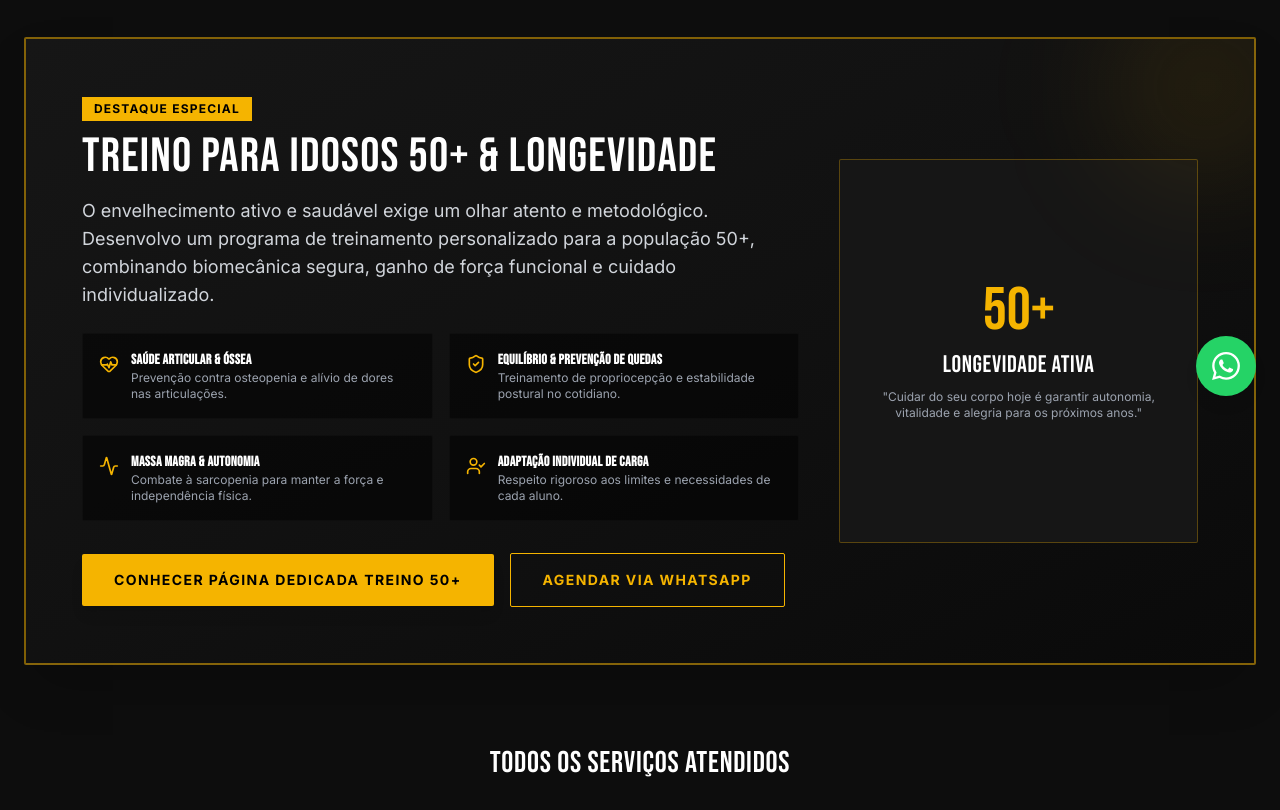
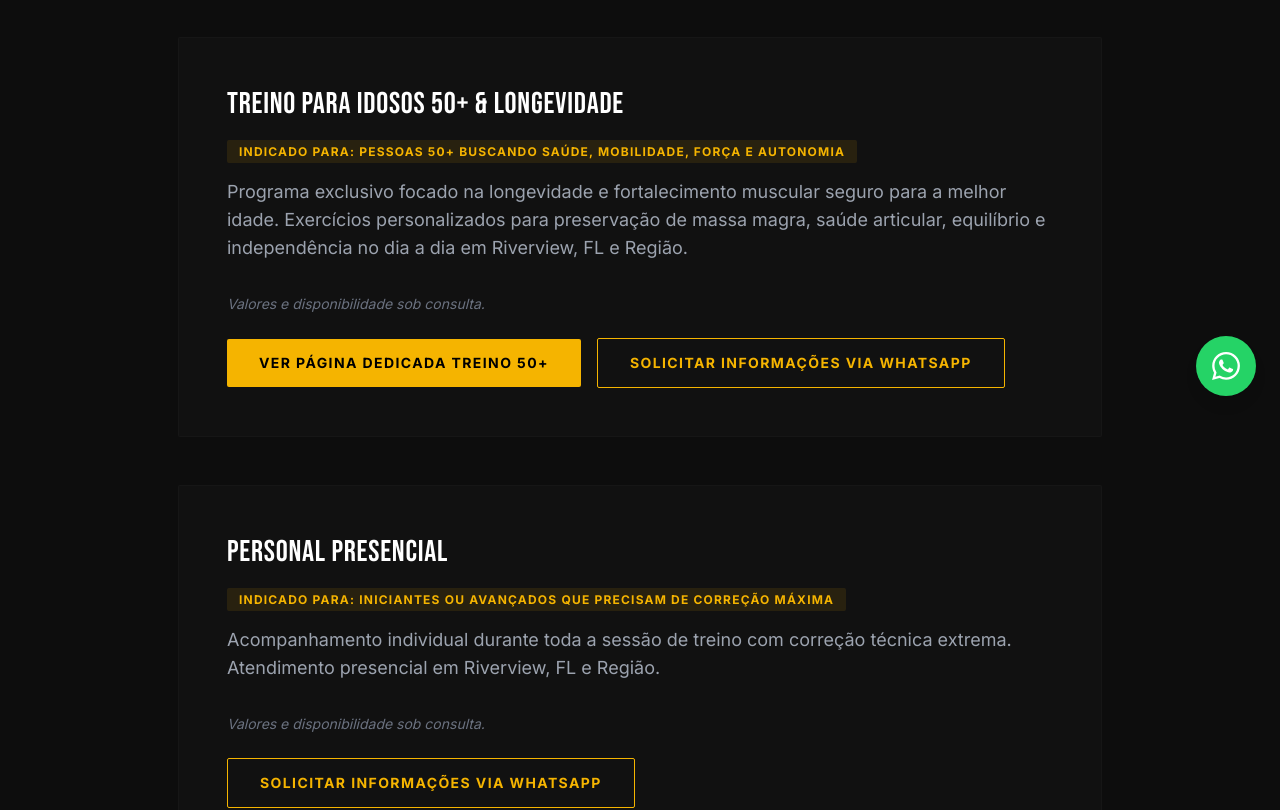
Before and after one commit to joabedev123-alt/cleiton-santos-personal, a React (Vite) app: page /servicos in a window 1280 px wide. Shown: the part 380-1190 px from the top of the page. Built offline with nearby package versions, Linux system fonts and the light colour scheme.

Commit message:
Remove redundant 50+ banner from Servicos.tsx keeping it exclusively on /treino-idosos

```diff
--- a/src/pages/Servicos.tsx
+++ b/src/pages/Servicos.tsx
@@ -1,6 +1,5 @@
 import { Link } from 'react-router-dom';
 import { CONTACT_INFO, getWhatsAppLink, SERVICE_MESSAGES } from '../utils/contact';
-import { HeartPulse, ShieldCheck, Activity, UserCheck } from 'lucide-react';
 
 export const Servicos = () => {
   const servicos = [
@@ -8,7 +7,8 @@ export const Servicos = () => {
       key: "idosos",
       title: "Treino para Idosos 50+ & Longevidade",
       indicacao: "Pessoas 50+ buscando saúde, mobilidade, força e autonomia",
-      desc: `Programa exclusivo focado na longevidade e fortalecimento muscular seguro para a melhor idade. Exercícios personalizados para preservação de massa magra, saúde articular, equilíbrio e independência no dia a dia em ${CONTACT_INFO.location}.`
+      desc: `Programa exclusivo focado na longevidade e fortalecimento muscular seguro para a melhor idade. Exercícios personalizados para preservação de massa magra, saúde articular, equilíbrio e independência no dia a dia em ${CONTACT_INFO.location}.`,
+      linkDedicado: "/treino-idosos"
     },
     {
       key: "presencial",
@@ -61,95 +61,10 @@ export const Servicos = () => {
         </p>
       </div>
 
-      {/* COMPONENTE DE DESTAQUE: TREINO PARA IDOSOS 50+ */}
-      <div className="mb-20 bg-gradient-to-br from-[#161616] via-[#111111] to-[#0a0a0a] border-2 border-brand-yellow/50 p-8 md:p-14 rounded-sm shadow-2xl relative overflow-hidden">
-        <div className="absolute -top-12 -right-12 w-48 h-48 bg-brand-yellow/10 rounded-full blur-3xl pointer-events-none"></div>
-
-        <div className="flex flex-col lg:flex-row items-center justify-between gap-10">
-          <div className="lg:w-2/3">
-            <span className="bg-brand-yellow text-black font-bold uppercase text-xs px-3 py-1 tracking-widest inline-block mb-3">
-              Destaque Especial
-            </span>
-            <h2 className="text-3xl md:text-5xl font-heading text-brand-white uppercase mb-4">
-              Treino para Idosos 50+ & Longevidade
-            </h2>
-            <p className="text-gray-300 text-base md:text-lg mb-6 leading-relaxed">
-              O envelhecimento ativo e saudável exige um olhar atento e metodológico. Desenvolvo um programa de treinamento personalizado para a população 50+, combinando biomecânica segura, ganho de força funcional e cuidado individualizado.
-            </p>
-
-            {/* Pilares do Treino 50+ */}
-            <div className="grid grid-cols-1 sm:grid-cols-2 gap-4 mb-8">
-              <div className="flex items-start gap-3 bg-black/50 p-4 border border-brand-gray/20 rounded-sm">
-                <HeartPulse className="text-brand-yellow shrink-0 mt-1" size={20} />
-                <div>
-                  <h4 className="font-bold text-white text-sm">Saúde Articular & Óssea</h4>
-                  <p className="text-xs text-gray-400">Prevenção contra osteopenia e alívio de dores nas articulações.</p>
-                </div>
-              </div>
-
-              <div className="flex items-start gap-3 bg-black/50 p-4 border border-brand-gray/20 rounded-sm">
-                <ShieldCheck className="text-brand-yellow shrink-0 mt-1" size={20} />
-                <div>
-                  <h4 className="font-bold text-white text-sm">Equilíbrio & Prevenção de Quedas</h4>
-                  <p className="text-xs text-gray-400">Treinamento de propriocepção e estabilidade postural no cotidiano.</p>
-                </div>
-              </div>
-
-              <div className="flex items-start gap-3 bg-black/50 p-4 border border-brand-gray/20 rounded-sm">
-                <Activity className="text-brand-yellow shrink-0 mt-1" size={20} />
-                <div>
-                  <h4 className="font-bold text-white text-sm">Massa Magra & Autonomia</h4>
-                  <p className="text-xs text-gray-400">Combate à sarcopenia para manter a força e independência física.</p>
-                </div>
-              </div>
-
-              <div className="flex items-start gap-3 bg-black/50 p-4 border border-brand-gray/20 rounded-sm">
-                <UserCheck className="text-brand-yellow shrink-0 mt-1" size={20} />
-                <div>
-                  <h4 className="font-bold text-white text-sm">Adaptação Individual de Carga</h4>
-                  <p className="text-xs text-gray-400">Respeito rigoroso aos limites e necessidades de cada aluno.</p>
-                </div>
-              </div>
-            </div>
-
-            <div className="flex flex-col sm:flex-row items-center gap-4">
-              <Link
-                to="/treino-idosos"
-                className="w-full sm:w-auto text-center bg-brand-yellow text-black font-bold uppercase px-8 py-4 hover:bg-brand-yellowLight transition-colors text-sm tracking-widest shadow-lg rounded-sm"
-              >
-                Conhecer Página Dedicada Treino 50+
-              </Link>
-
-              <a
-                href={getWhatsAppLink(SERVICE_MESSAGES.idosos)}
-                target="_blank"
-                rel="noopener noreferrer"
-                className="w-full sm:w-auto text-center bg-transparent border border-brand-yellow text-brand-yellow hover:bg-brand-yellow hover:text-black font-bold uppercase px-8 py-4 transition-colors text-sm tracking-widest rounded-sm"
-              >
-                Agendar via WhatsApp
-              </a>
-            </div>
-          </div>
-
-          <div className="lg:w-1/3 flex justify-center">
-            <div className="w-full h-72 md:h-96 rounded-sm overflow-hidden border border-brand-yellow/30 bg-[#161616] p-2 flex flex-col justify-center items-center text-center">
-              <span className="text-6xl font-heading text-brand-yellow mb-2">50+</span>
-              <h3 className="font-heading text-2xl uppercase text-white mb-2">Longevidade Ativa</h3>
-              <p className="text-xs text-gray-400 px-4">
-                "Cuidar do seu corpo hoje é garantir autonomia, vitalidade e alegria para os próximos anos."
-              </p>
-            </div>
-          </div>
-        </div>
-      </div>
-
       {/* LISTA COMPLETA DE SERVIÇOS */}
       <div className="space-y-12">
-        <h3 className="text-3xl font-heading text-brand-white uppercase text-center mb-8">
-          Todos os Serviços Atendidos
-        </h3>
         {servicos.map((servico, i) => (
-          <div key={i} className="bg-[#111111] border border-brand-gray/20 p-8 md:p-12 lg:w-3/4 mx-auto hover:border-brand-yellow/30 transition-colors">
+          <div key={i} className="bg-[#111111] border border-brand-gray/20 p-8 md:p-12 lg:w-3/4 mx-auto hover:border-brand-yellow/30 transition-colors rounded-sm">
             <h2 className="text-3xl font-heading text-brand-white uppercase mb-4">{servico.title}</h2>
             <div className="mb-4">
               <span className="bg-brand-yellow/10 text-brand-yellow px-3 py-1 text-xs font-bold uppercase tracking-widest rounded-sm">
@@ -158,14 +73,26 @@ export const Servicos = () => {
             </div>
             <p className="text-gray-400 text-lg mb-8">{servico.desc}</p>
             <p className="text-sm text-gray-500 italic mb-6">Valores e disponibilidade sob consulta.</p>
+
+            <div className="flex flex-col sm:flex-row items-center gap-4">
+              {servico.linkDedicado && (
+                <Link
+                  to={servico.linkDedicado}
+                  className="w-full sm:w-auto text-center bg-brand-yellow text-black font-bold uppercase px-8 py-3.5 hover:bg-brand-yellowLight transition-colors text-sm tracking-widest rounded-sm"
+                >
+                  Ver Página Dedicada Treino 50+
+                </Link>
+              )}
+
               <a
                 href={getWhatsAppLink(SERVICE_MESSAGES[servico.key] || SERVICE_MESSAGES.default)}
                 target="_blank"
                 rel="noopener noreferrer"
-              className="inline-block bg-transparent border border-brand-yellow text-brand-yellow hover:bg-brand-yellow hover:text-black font-bold uppercase px-8 py-3 transition-colors text-sm tracking-widest"
+                className="w-full sm:w-auto text-center bg-transparent border border-brand-yellow text-brand-yellow hover:bg-brand-yellow hover:text-black font-bold uppercase px-8 py-3.5 transition-colors text-sm tracking-widest rounded-sm"
               >
                 Solicitar Informações via WhatsApp
               </a>
+            </div>
           </div>
         ))}
       </div>
```
Lines whose indentation alone changed are shown as unchanged.
